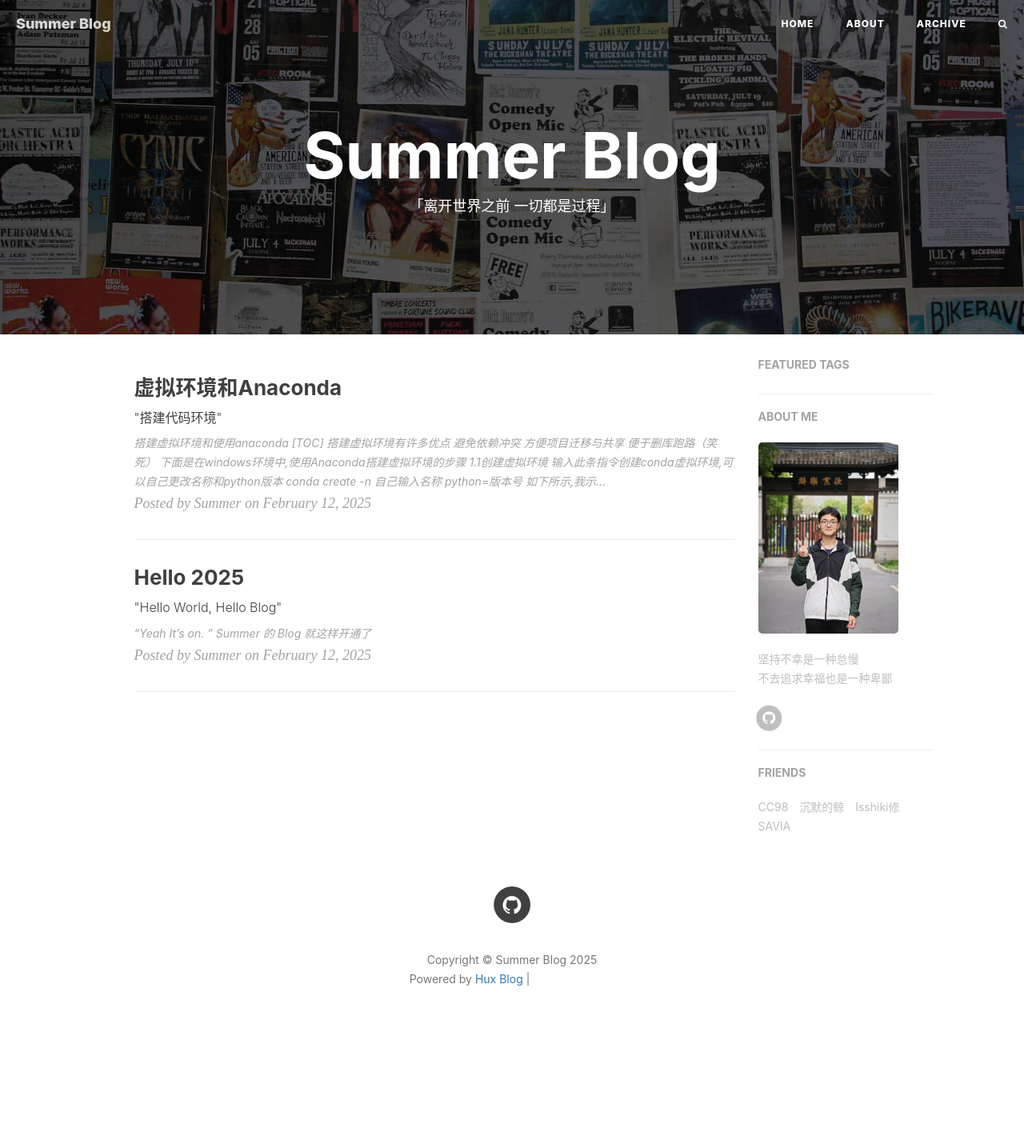
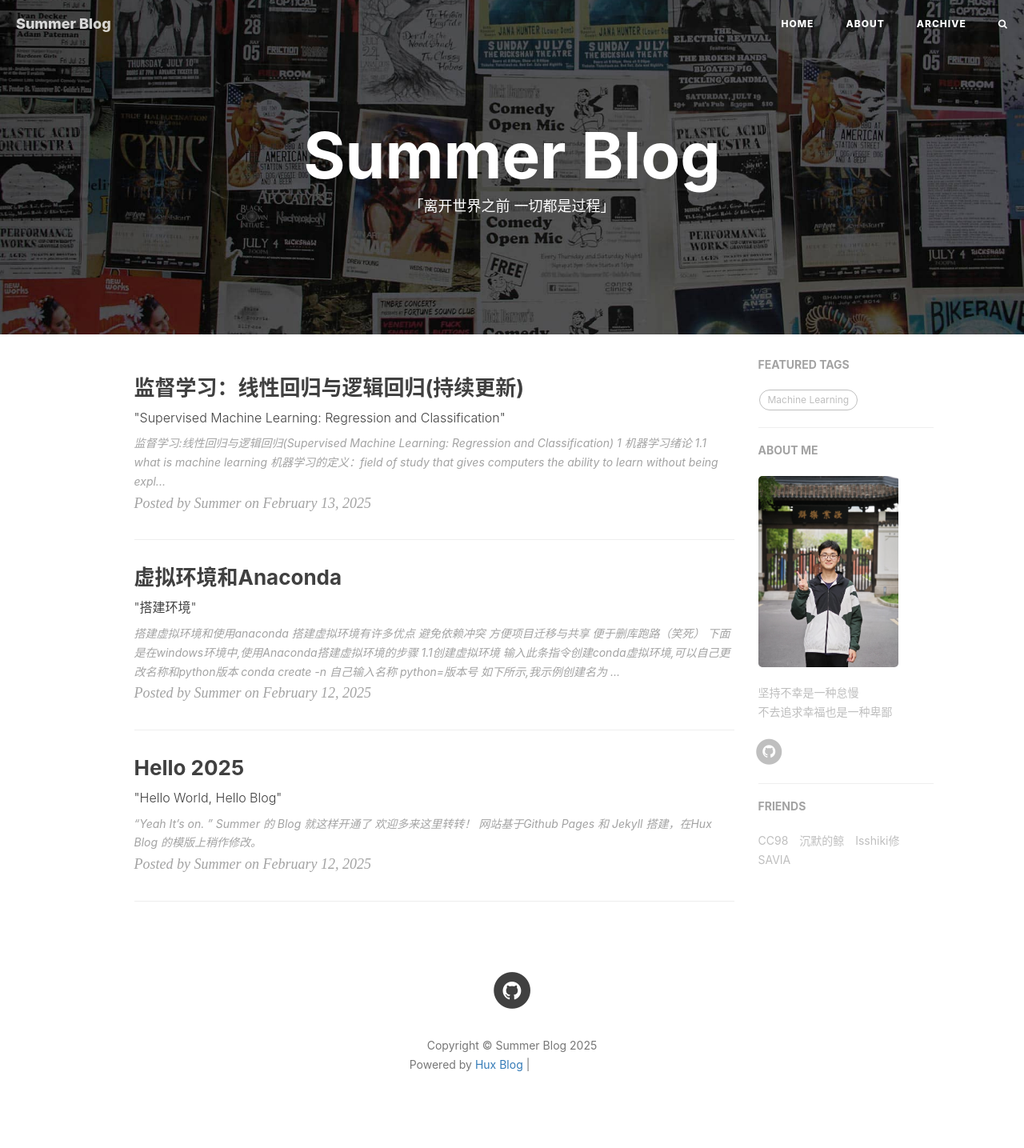
Before and after one commit to SummerZhouZihan/SummerZhouZihan.github.io, a Jekyll site: the page built from index.html, in a window 1280 px wide. Shown: the whole page at 80% size. Built offline with Jekyll 4.4.1, drawn with Linux system fonts in a browser that asks for light colours; nearby versions of some CDN libraries; the list of posts is cut into pages by our own code; comment, search, counter and statistics services are not loaded; before the commit the page ends 1328 px from its top, so only the background shows below that; part of the change alters nothing that is shown; grey boxes are pictures that could not be loaded.

Commit message:
完成post3第一部分;更改post12底图

````diff
--- a/_posts/2025-02-12-anaconda.md
+++ b/_posts/2025-02-12-anaconda.md
@@ -1,17 +1,16 @@
 ---
 layout:     post
 title:      "虚拟环境和Anaconda"
-subtitle:   " \"搭建代码环境\""
+subtitle:   " \"搭建环境\""
 date:       2025-02-12 23:00:00
 author:     "Summer"
-header-img: "img/in-post/post-anaconda/image1.png"
+header-img: "img/head/image2.jpg"
 catalog: true
 tags:
     - Machine Learning
 ---
 # 搭建虚拟环境和使用anaconda
 
-[TOC]
 搭建虚拟环境有许多优点
 - 避免依赖冲突
 - 方便项目迁移与共享
--- a/_posts/2025-02-12-welcome.md
+++ b/_posts/2025-02-12-welcome.md
@@ -4,7 +4,7 @@ title:      "Hello 2025"
 subtitle:   " \"Hello World, Hello Blog\""
 date:       2025-02-12 18:00:00
 author:     "Summer"
-header-img: "img/in-post/post-welcome/image1.jpg"
+header-img: "img/head/image2.jpg"
 catalog: true
 tags:
     - Meta
@@ -13,3 +13,9 @@ tags:
 > “Yeah It's on. ”
 
 Summer 的 Blog 就这样开通了
+
+欢迎多来这里转转！
+
+![放一间自习室](https://zzh123-1325455460.cos.ap-nanjing.myqcloud.com/image1.jpg)
+
+网站基于Github Pages 和 Jekyll 搭建，在[Hux Blog]([Huxpro/huxpro.github.io: My Blog / Jekyll Themes / PWA](https://github.com/Huxpro/huxpro.github.io)) 的模版上稍作修改。
--- /dev/null
+++ b/_posts/2025-02-13-linear.md
@@ -0,0 +1,288 @@
+---
+layout:     post
+title:      "监督学习：线性回归与逻辑回归(持续更新)"
+subtitle:   " \"Supervised Machine Learning: Regression and Classification\""
+date:       2025-02-13 23:00:00
+author:     "Summer"
+header-img: "img/head/image3.jpg"
+catalog: true
+tags:
+    - Machine Learning
+---
+
+# 监督学习:线性回归与逻辑回归(Supervised Machine Learning: Regression and Classification)
+
+## 1 机器学习绪论
+### 1.1 what is machine learning
+机器学习的定义：field of study that gives computers the ability to learn without being explicitly programmed 在没有明确编程的情况下学习
+- 目前常用的两种机器学习算法：
+- 监督学习（Supervised learning）
+- 无监督学习（Supervised learning）
+
+Reinforcement learning 强化学习，是另一种机器学习
+
+### 1.2 监督学习(Supervised learning)
+
+FIGURE:learn from given "right answer"
+input(x) $\rightarrow$ output label(y)
+最终接受只有输入没有输出（“right answer”），给出合理预测
+- 回归算法(regression algorithms),例如根据房价预测；回归试图预测无限多可能的数字中的任意一个
+- 分类算法(classification algorithms)，例如breast cancer detection
+  恶性的肿瘤malignant，还是良性的benign；分类只有n种可能的输出,predict categories,是猫还是狗.需要找到分类的边界
+
+    > 案例:given email labeled as spam/not spam,learn a spam filter
+
+### 1.3 无监督学习(Unsupervised learning)
+定义:data only comes with inputs x, but not output labels y
+Algorithm has to find structure in the data
+
+给定的数据与任何输出标签y无关，我们的工作是找到一些结构或者模式，或者只是在数据中找到有趣的东西
+
+- 类聚算法(clustering algorithm),将未标记的数据放入不同的集群中;在没有监督的情况下寻找分类,group similar data points together.
+>- 案例1：given a set of news articles found on the web,group them into sets of articles about the same story.熊猫的新闻中出现了panda,zoo,japan等等词，类聚算法会将他们自动查找并归类；一天有很多新闻，算法可以无监督地寻找归类cluster。
+
+>- 案例2:given a database of customer data,automatically discover market segments and group customers into different market segments
+
+- 异常检测(Anomaly detection):find unusual data points
+
+
+- 降维(Dimensionality reduction):将大数据集压缩维小数据集同时尽可能丢失少的信息
+
+### 1.4 Jupiter notebook
+
+运行代码：按住 Shift 键并按 'Enter'
+
+## 2 单变量线性回归
+专有名词
+|单词|释义|单词|释义
+|----------|--------|----------|--------|
+|hypothesis	|假设函数|	Linear regression	|线性回归|
+|Parameter	|模型参数	|cost function	|代价函数|
+|Gradient descent	|梯度下降	|convex function|凸函数|
+
+### 2.1 线性回归模型(Linear Regression Model)
+
+
+数据集被称作训练集(data set)
+Notation:
+- m = Number of training examples →训练样本的数量
+- x’s = “input” variable / features →输入变量 / 特征
+- y’s = “output” variable / “target” variable →输出变量 / 目标变量
+- (x, y) = single training example →一个训练样本
+- ($ x^{(i)}$,$ y^{(i)}$) = ith training example →第i个训练样本
+### 2.2 Cost function 成本/损失函数
+
+Model模型：$$ f_{\mathbf{w},b}(\mathbf{x}^{(i)}) = \mathbf{w} \cdot \mathbf{x}^{(i)} + b  $$
+Parameter参数: $$ \mathbf{w},\mathbf{X}$$
+Cost function成本函数：
+$$J(\mathbf{w},b) = \frac{1}{2m} \sum\limits_{i = 0}^{m-1} (f_{\mathbf{w},b}(\mathbf{x}^{(i)}) - y^{(i)})^2 $$
+Objective目标: 使成本函数$J(\mathbf{w},b)$最小
+
+### 2.3 Gradient descent 梯度下降
+#### 2.3.1 什么是梯度算法
+梯度下降是用来找到$J(\mathbf{w},b)$最小值的算法
+1. 随机从$w$和$b$的某个值出发
+2. 一步一步下山直至收敛到局部最低点
+3. 梯度下降算法的特点：不同的起始点出发会到达不同的局部最小值(local minima)
+#### 2.3.2 梯度算法表达式
+下面我们来实现梯度下降(Gradient descent)的算法
+多个变量的梯度算法：(重复执行直到满足收敛条件为止)
+$$\begin{align*} \text{repeat}&\text{ until convergence:} \; \lbrace \newline\;
+& w_j = w_j -  \alpha \frac{\partial J(\mathbf{w},b)}{\partial w_j}  \; & \text{for j = 0..n-1}\newline
+&b\ \ = b -  \alpha \frac{\partial J(\mathbf{w},b)}{\partial b}  \newline \rbrace
+\end{align*}$$
+
+在这个等式中，$\alpha$是学习率(learning rate)，通常是0~1之间的小正数。如果$\alpha$非常大，说明正在采取非常激进的下坡方式，每一步迈得很大。
+事实上，学习率不能过小或过大。
+- 如果学习率过小，每一步都很小，程序会很慢
+- 如果学习率过大，程序一步就会迈过极小值，会越来越发散
+
+#### 2.3.3 Simultaneous update 同步更新
+
+正确的更新方式：
+
+> $$\begin{align*}
+& temp_w = w_j -  \alpha \frac{\partial J(\mathbf{w},b)}{\partial w_j}  \; & \text{for j = 0..n-1}\newline
+&temp_b \ = b -  \alpha \frac{\partial J(\mathbf{w},b)}{\partial b}  \newline
+&  w = temp_w  \newline
+& b = temp_b
+\end{align*}$$
+
+下面这个是错误的更新方式：
+> $$\begin{align*}
+& temp_w = w_j -  \alpha \frac{\partial J(\mathbf{w},b)}{\partial w_j}  \; & \text{for j = 0..n-1}\newline
+&  w = temp_w  \newline
+&temp_b \ = b -  \alpha \frac{\partial J(\mathbf{w},b)}{\partial b}  \newline
+& b = temp_b
+\end{align*}$$
+
+1. 更新方程时需要同时更新$w$和$b$
+2. 正确方法：先同时计算右边部分，然后同时更新$w$和$b$
+3. $\times$错误方法：先计算temp0然后更新θ_0，再计算temp1然后更新θ_1
+
+### 2.4 Gradient descent for linear regression线性回归中的梯度下降算法
+- 线性回归中不会出现多个极小值，三维图像永远是碗形，即convex function
+- bashed gradient descent指的是在梯度下降的每一步中，我们都在查看所有的训练事例，使用了整个训练集（因为有求和）
+
+
+## 4 Multivariate linear regression 多元线性回归
+
+名词翻译
+
+|单词|词义|单词|词义|
+|--------|--------|--------|--------|
+|feature	|特征	|Multivariate linear regression |多元线性回归 	|
+|Feature Scaling	|特征缩放	|Example automatic convergence test	|自动收敛测试|
+|Polynomial regression	|多项式回归	|Normal equation	|正规方程|
+
+### 4.1 Multiple features 多元线性回归
+多元线性回归：即有多个特征的线性回归
+- n = number of features →训练样本的数量
+- $\overrightarrow{x}^{(i)}$ = input features of ith training example →第i个训练样本的输入特征值,在多元特征中，$\overrightarrow{x}^{(i)}$是一个一维向量，即一行多列
+- $x_j^{(i)}$ = value of feature j in ith training example →第i个训练样本中第j个特征值
+
+### 4.2 多元线性回归的梯度下降
+#### 4.2.1 常规解法
+$$\begin{align*}\text{Parameters }&\overrightarrow{w} = [w_1 \ w_2 \ ...\  w_n]
+\newline &b\text{ \   still a number}
+\newline \text{model  }& f_{\overrightarrow{w},b}(\mathbf{x})=\overrightarrow{w}\cdot\overrightarrow{x}+b
+\newline \text{cost function \    } &J(\overrightarrow{w},b) = \frac{1}{2m} \sum\limits_{i = 0}^{m-1} (f_{\overrightarrow{w},b}(\mathbf{x}^{(i)}) - y^{(i)})^2
+\newline \text{Gradient decent }& w_j = w_j -  \alpha \frac{\partial J(\overrightarrow{w},b)}{\partial w_j}  \; \text{for j = 0..n-1}
+\newline & b = b -  \alpha \frac{\partial J(\overrightarrow{w},b)}{\partial b}
+\end{align*}$$
+
+#### 4.2.2 Normal equation 正规方程 (只适用于线性回归)
+- 提供了一个求最小值的解析解法
+- 正规方程不需要学习率，不用迭代
+- 正规方程速度较慢
+
+### 4.3 Feature Scalling 特征缩放
+#### 4.3.1 特征缩放可以使梯度更快收敛
+当一个案例有不同的features,他们具有不同的值的范围，会导致梯度下降运行缓慢
+> 例如，在房价预测中，房间面积$x_1$为2000，房间数量$x_2$为5，最终价格300k
+> 参数$w_1=0.05$，参数$w_2=50$，参数$b=50$，等高线是椭圆，做梯度下降会运行缓慢
+> 假如对$x_1 ,x_2$做缩放，使得范围相近，等高线变为圆形，加快梯度下降
+
+#### 4.3.2 Mean normalization 均值归一化
+
+##### 1.除以最大值
+$x_1$在区间[a,b]中,$x_2$在区间[c,d]中
+归一化后，$\widehat{x_1}=\frac{x_1}{b}$，$\widehat{x_2}=\frac{x_2}{b}$
+##### 2. Mean normalization
+$x_1$在区间[a,b]中,$x_2$在区间[c,d]中
+计算得到$x_1$的平均值$\mu_1$，$x_2$的平均值$\mu_2$
+归一化后，$\widehat{x_1}=\frac{x_1-\mu_1}{b-a}$,$\widehat{x_2}=\frac{x_2-\mu_2}{d-c}$
+此时$\widehat{x_1}$和$\widehat{x_2}$在(-1,1)内部
+##### 3.  Z-score normalization z分数归一化
+求出平均值$\mu_1$和标准差(standard deviation)$\sigma_1$
+归一化后，$$\widehat{x^{(i)}_j} = \dfrac{x^{(i)}_j - \mu_j}{\sigma_j} $$
+其中，$$
+\begin{align*}
+\mu_j &= \frac{1}{m} \sum_{i=0}^{m-1} x^{(i)}_j \newline
+\sigma^2_j &= \frac{1}{m} \sum_{i=0}^{m-1} (x^{(i)}_j - \mu_j)^2
+\end{align*}
+$$
+注意${x^{(i)}_j}$表示第i个训练样本的第j个特征
+
+在z分数归一化后,所有要素的平均值为0,标准差为1
+
+
+
+### 4.4 检查梯度下降是否收敛
+方法一:画一张图
+方法二:Automatic convergence test
+令$\epsilon = 10^{-3}$
+如果在一次迭代中，$J(\overrightarrow{w},b) \leq \epsilon$
+那么可以认为收敛
+
+### 4.5 选择合适的学习率
+
+![4.5 选择合适的学习率](img/in-post/post-linear/image.png)
+一个debug小技巧,把$\alpha$设置的很小,来检查成本函数是否会下降
+如果此时成本函数仍然上升,说明程序中有bug
+反复尝试0.001,0.01,0.1,1等数值,选择下降较快的学习率
+
+### 4.6 Feature Engineering 特征工程
+可以根据现实情况,组合原本的特征
+> 例如在房价预测中,地块长度$x_1$,宽度$x_2$,原本的函数为
+> $$
+f_{\overrightarrow{w},b}=w_1x_1+w_2x_2+b
+> $$
+> 然而我们知道地块面积$x_3=x_1x_2$也与房价有关,函数变为
+> $$
+f_{\overrightarrow{w},b}=w_1x_1+w_2x_2+w_3x_3+b
+> $$
+> 这就是特征工程
+
+### 4.7 多项式回归(Polynomial regression)
+
+
+
+### 4.8 利用Scikit-Learn进行回归
+
+#### 4.8.1 线性回归模型(LinearRegression)
+
+```
+# 导入numpy库和sklearn库
+import numpy as np
+from sklearn.linear_model import LinearRegression
+
+# 导入数据
+X_train = np.array([[1], [2], [3], [4], [5]])
+y_train = np.array([2, 4, 6, 8, 10])
+
+# 创建并训练线性回归模型
+model = LinearRegression()
+model.fit(X_train, y_train)
+
+# 待预测的数据
+X_test = np.array([[6], [7]])
+
+# 使用predict函数进行预测
+y_pred = model.predict(X_test)
+print("预测结果:", y_pred)
+```
+
+#### 4.8.2 逻辑回归模型(LogisticRegression)
+```
+import numpy as np
+from sklearn.linear_model import LogisticRegression
+
+# 训练数据
+X_train = np.array([[1], [2], [3], [4], [5]])
+y_train = np.array([0, 0, 1, 1, 1])
+
+# 创建并训练逻辑回归模型
+model = LogisticRegression()
+model.fit(X_train, y_train)
+
+# 待预测的数据
+X_test = np.array([[6], [7]])
+
+# 进行预测
+y_pred = model.predict(X_test)
+print("预测结果:", y_pred)
+
+```
+
+
+#### 4.8.3 决策树模型(DecisionTreeClassifier)
+```
+import numpy as np
+from sklearn.tree import DecisionTreeClassifier
+
+# 训练数据
+X_train = np.array([[1], [2], [3], [4], [5]])
+y_train = np.array([0, 0, 1, 1, 1])
+
+# 创建并训练决策树分类器
+model = DecisionTreeClassifier()
+model.fit(X_train, y_train)
+
+# 待预测的数据
+X_test = np.array([[6], [7]])
+
+# 进行预测
+y_pred = model.predict(X_test)
+print("预测结果:", y_pred)
+```
````
Also changed, not shown: img/head/image2.jpg (added), img/in-post/post-linear/image.png (added), 3 other files.
